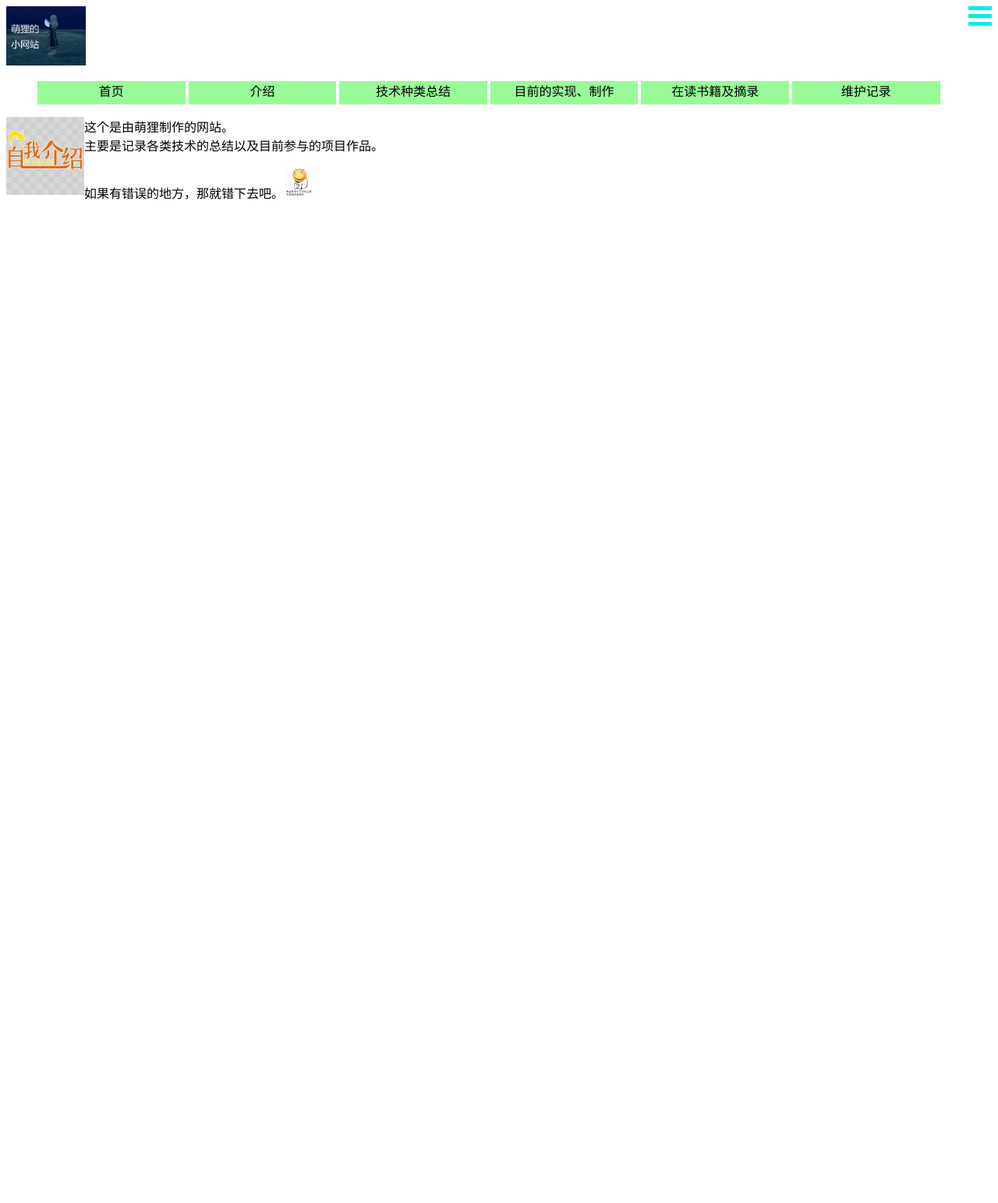
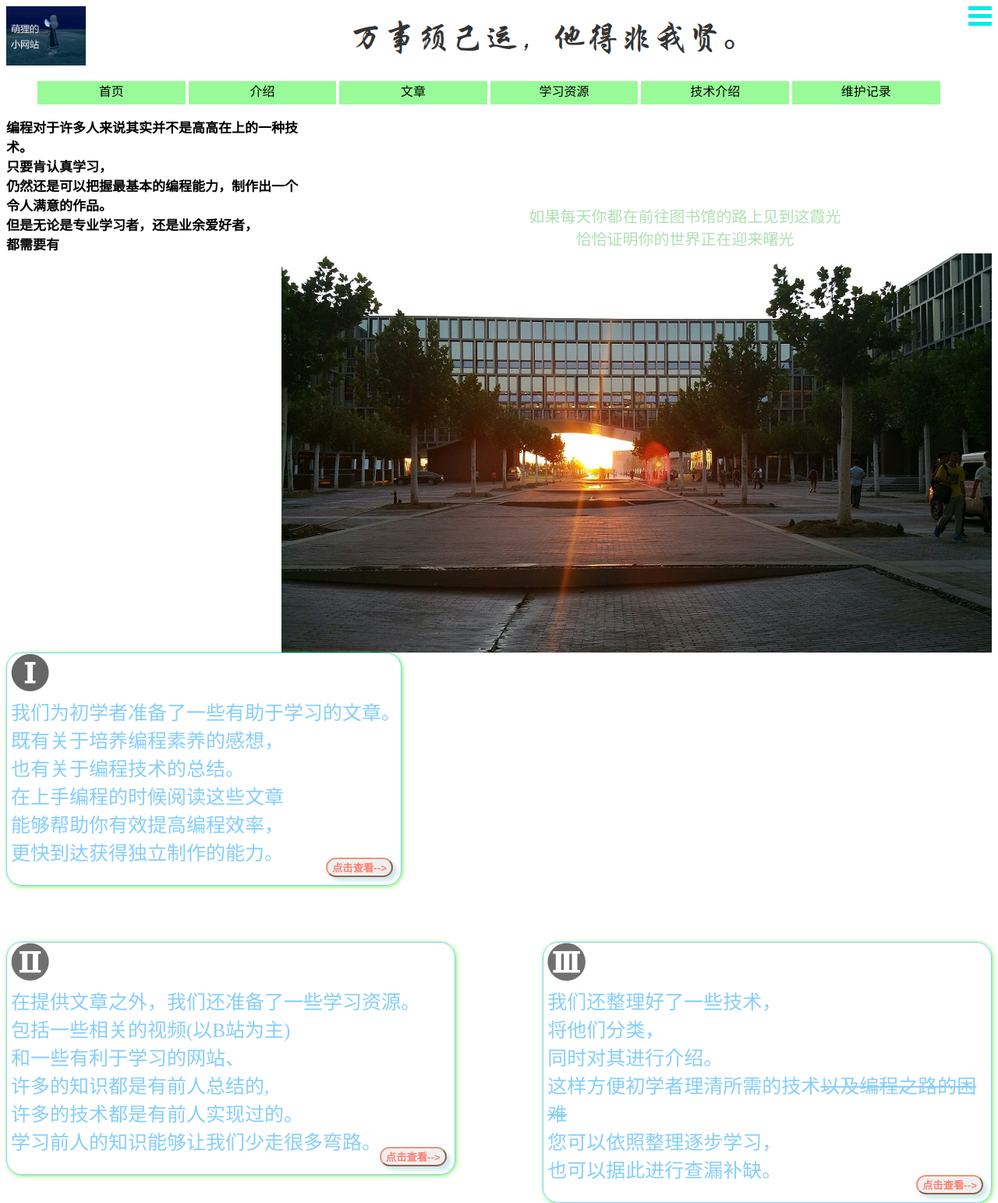
Before and after one commit to meng-l-i/mengli.github.io, a plain HTML site: page index.html in a window 1280 px wide. Shown: the top 1543 px of the page at 78% size. Before the commit the page ends 800 px from the top, so only its background shows below. Drawn offline with Linux system fonts and the light colour scheme.

Commit message:
Update index.html

```diff
--- a/index.html
+++ b/index.html
@@ -2,7 +2,7 @@
 <html>
 <head>
     <meta charset="utf-8" />
-    <meta name="viewport" content="user-scalable=yes,width=device-width, initial-scale=1.0" />
+    <meta name="viewport" content="user-scalable=no,width=device-width, initial-scale=1.0" />
     <title>首页</title>
     <link rel="stylesheet" type="text/css" href="css/index.css" />
     <script src="js/jquery.js" charset="utf-8"></script>
@@ -11,31 +11,61 @@
     <base href="images/"/>
 </head>
 <body>
-<div id="top">
-    <img src="symbol.png" width="102" height="76"/>
-    <div class="menu-icon"></div>
-</div>
+    <div id="top">
+        <img src="symbol.png" width="102" height="76" />
+        <img src="font.png" id="font" />
+        <div class="menu-icon"></div>
+    </div>
     <div id="topmenu">
         <ul>
-            <li>你</li>
-            <li  onclick="addlove()" width="100%">收藏</li>
+            <li onclick="if (sessionStorage.getItem('user') == null)window.open('../login.html')" id="myuser">未登录</li>
+            <li onclick="addlove()" width="100%">收藏</li>
             <li onclick="out1()" width="100%">关于</li>
         </ul>
     </div>
     <div id="head">
         <ul id="headlist">
-         <li>首页</li>
-            <li>介绍</li>
-            <li>技术种类总结</li>
-            <li>目前的实现、制作</li>
-            <li>在读书籍及摘录</li>
-            <li>维护记录</li>
+            <li onclick="window.open('../index.html')">首页</li>
+            <li onclick="window.open('../introduction.html')">介绍</li>
+            <li onclick="window.open('../article.html')">文章</li>
+            <li onclick="window.open('../source.html')">学习资源</li>
+            <li onclick="window.open('../technology.html')">技术介绍</li>
+            <li onclick="window.open('../update.html')">维护记录</li>
         </ul>
     </div>
     <div id="content">
-        <div></div>
-        <div id="introduce"><img src="introduce.png" height="100"/>这个是由萌狸制作的网站。<br />主要是记录各类技术的总结以及目前参与的项目作品。<p>如果有错误的地方，那就错下去吧。<img src="introduce-no.png" height="40"/></p></div>
+        <div id="read">
 
+        </div>
+        <div id="index">
+            <div id="index-text">如果每天你都在前往图书馆的路上见到这霞光<br />恰恰证明你的世界正在迎来曙光</div>
+        </div>
+        <br /><br />
+        <div class="read" id="read1">
+            <img src="一级.png" width="50" />
+            <div>
+                我们为初学者准备了一些有助于学习的文章。<br />既有关于培养编程素养的感想，<br />也有关于编程技术的总结。
+                <br />在上手编程的时候阅读这些文章<br />能够帮助你有效提高编程效率，<br />更快到达获得独立制作的能力。
+            </div>
+            <input type="button" value="点击查看-->" id="jump1" class="jump" onclick="window.open('../article.html')"/>
+        </div>
+        <br /><br /><br /><br /><br />
+        <div class="read" id="read2">
+            <img src="二级.png" width="50" />
+            <div>
+                在提供文章之外，我们还准备了一些学习资源。<br />包括一些相关的视频(以B站为主)<br />和一些有利于学习的网站、
+                <br />许多的知识都是有前人总结的,<br />许多的技术都是有前人实现过的。<br />学习前人的知识能够让我们少走很多弯路。
+            </div>
+            <input type="button" value="点击查看-->" id="jump2" class="jump" onclick="window.open('../source.html')"/>
+        </div>
+        <div class="read" id="read3">
+            <img src="三级.png" width="50" />
+            <div>
+                我们还整理好了一些技术，<br />将他们分类，<br />同时对其进行介绍。<br />这样方便初学者理清所需的技术<del>以及编程之路的困难</del><br />
+                您可以依照整理逐步学习，<br />也可以据此进行查漏补缺。
+            </div>
+            <input type="button" value="点击查看-->" id="jump3" class="jump" onclick="window.open('../technology.html')"/>
+        </div>
     </div>
     <div id="foot"></div>
 </body>
```
